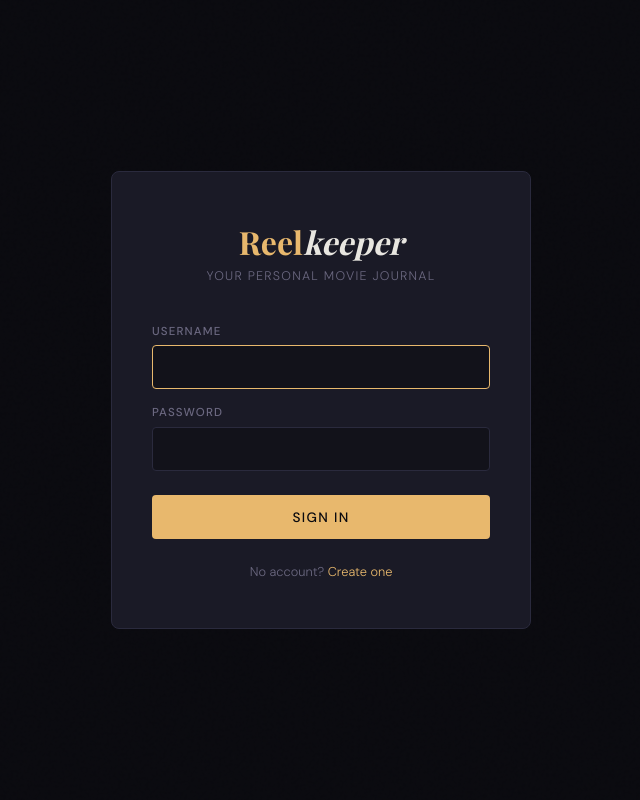
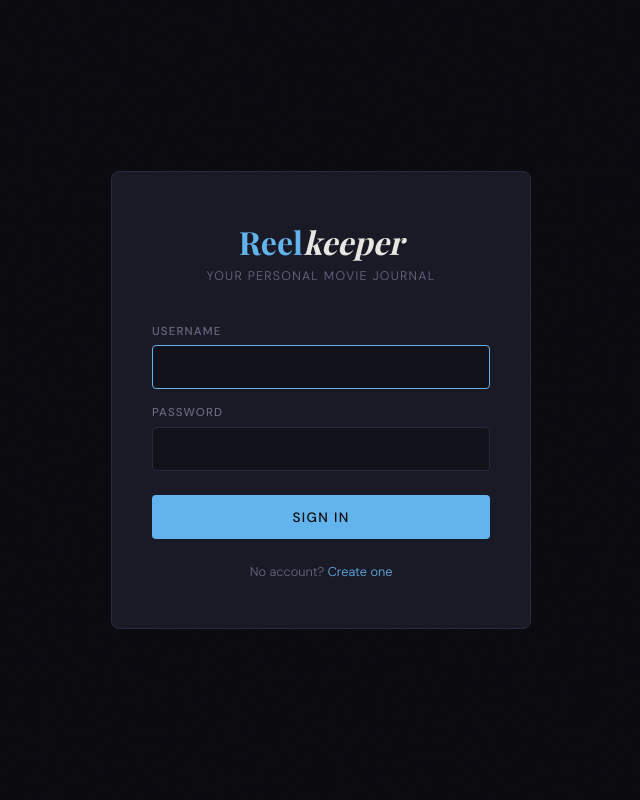
Before and after one commit to alik15/cloud-computing-project, a Django app: page /login in a window 1280 px wide. Shown: the whole page, without its empty margins (319-959 px from the left). Run offline with Django 4.2, Linux system fonts and the light colour scheme; some web fonts are replaced.

Commit message:
change accent color to blue for demo

```diff
--- a/frontend/templates/login.html
+++ b/frontend/templates/login.html
@@ -14,7 +14,7 @@
       --surface: #12121a;
       --card:    #1a1a26;
       --border:  #2a2a3d;
-      --accent:  #e8b86d;
+      --accent:  #63b3ed;
       --text:    #e8e6e0;
       --muted:   #6b6880;
       --error:   #c0392b;
```
